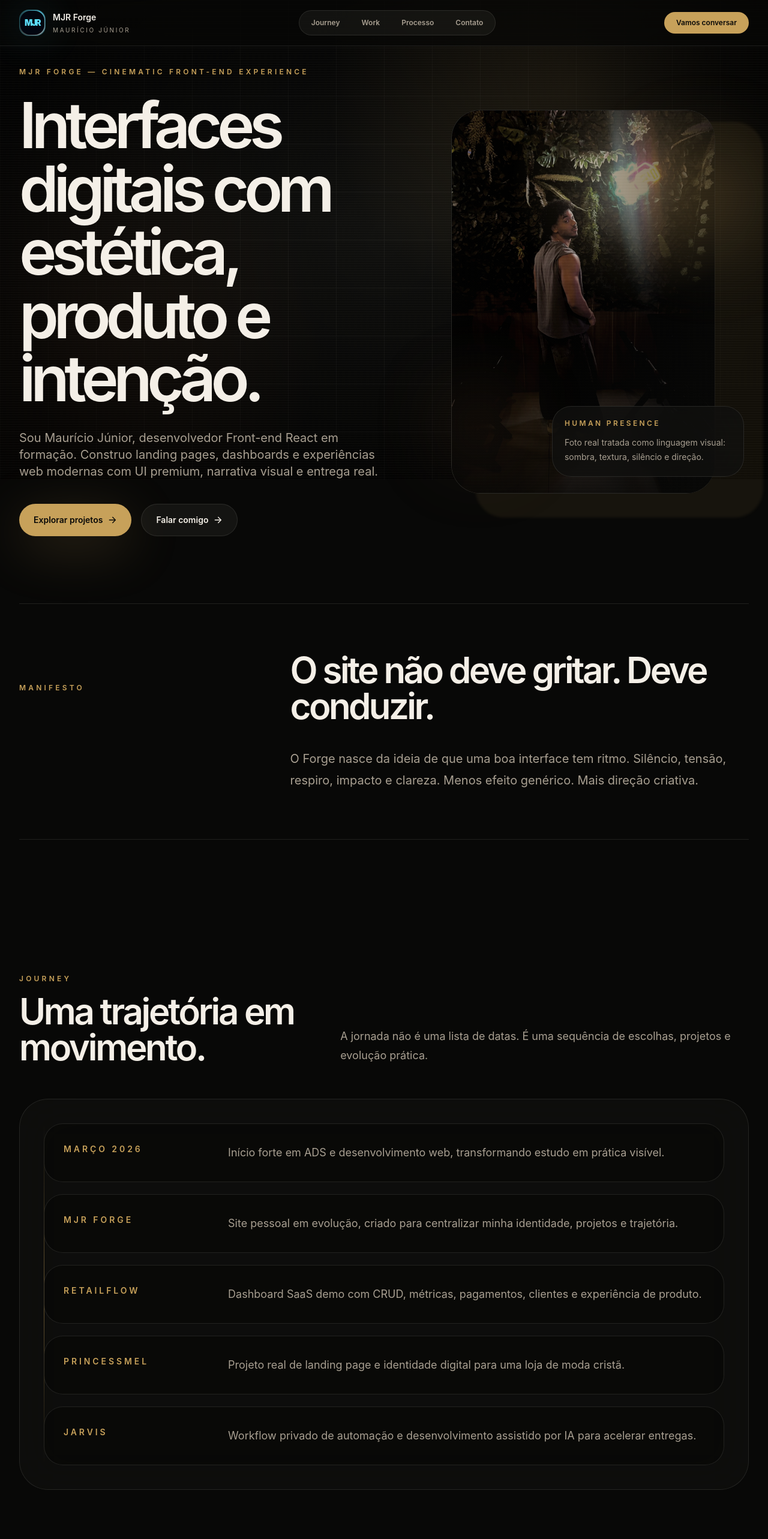
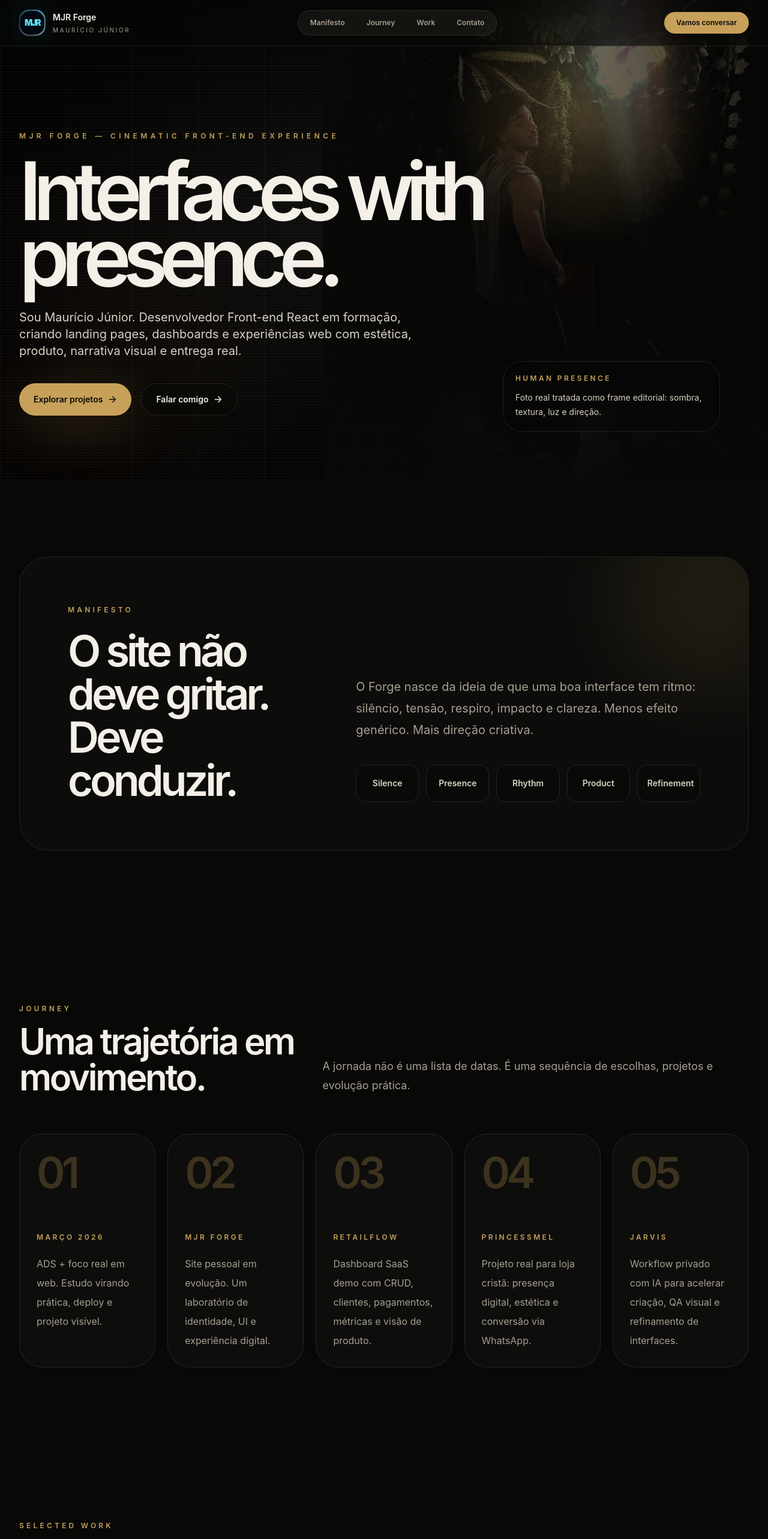
Before and after one commit to Juniorsilva-tech/mjr-forge-portfolio, a React (Vite) app: page / in a window 1280 px wide. Shown: the top 2566 px of the page at 60% size. Built offline with nearby package versions, Linux system fonts and the light colour scheme.

Commit message:
feat: reshape hero into cinematic experience

```diff
--- a/src/App.jsx
+++ b/src/App.jsx
@@ -14,18 +14,18 @@ const BRAND = {
 }
 
 const nav = [
+  ['Manifesto', '#manifesto'],
   ['Journey', '#journey'],
   ['Work', '#work'],
-  ['Processo', '#processo'],
   ['Contato', '#contato'],
 ]
 
 const milestones = [
-  ['Março 2026', 'Início forte em ADS e desenvolvimento web, transformando estudo em prática visível.'],
-  ['MJR Forge', 'Site pessoal em evolução, criado para centralizar minha identidade, projetos e trajetória.'],
-  ['RetailFlow', 'Dashboard SaaS demo com CRUD, métricas, pagamentos, clientes e experiência de produto.'],
-  ['Princessmel', 'Projeto real de landing page e identidade digital para uma loja de moda cristã.'],
-  ['Jarvis', 'Workflow privado de automação e desenvolvimento assistido por IA para acelerar entregas.'],
+  ['01', 'Março 2026', 'ADS + foco real em web. Estudo virando prática, deploy e projeto visível.'],
+  ['02', 'MJR Forge', 'Site pessoal em evolução. Um laboratório de identidade, UI e experiência digital.'],
+  ['03', 'RetailFlow', 'Dashboard SaaS demo com CRUD, clientes, pagamentos, métricas e visão de produto.'],
+  ['04', 'Princessmel', 'Projeto real para loja cristã: presença digital, estética e conversão via WhatsApp.'],
+  ['05', 'Jarvis', 'Workflow privado com IA para acelerar criação, QA visual e refinamento de interfaces.'],
 ]
 
 const projects = [
@@ -44,20 +44,14 @@ const projects = [
     repo: 'https://github.com/Juniorsilva-tech/retailflow-dashboard',
   },
   {
-    label: 'Personal System',
+    label: 'Private System',
     title: 'Jarvis Workflow',
     text: 'Sistema experimental privado para organizar, revisar e acelerar criação de interfaces e aplicações web com apoio de IA.',
     tags: ['Automation', 'QA Visual', 'AI Workflow', 'React UI'],
   },
 ]
 
-const process = [
-  ['Briefing', 'entender objetivo, público e sensação desejada'],
-  ['Direção', 'definir estética, ritmo, cores, tipografia e narrativa'],
-  ['Construção', 'transformar direção em React, componentes e layout responsivo'],
-  ['Refino', 'ajustar motion, espaçamento, contraste e experiência'],
-  ['Entrega', 'publicar, documentar e preparar evolução contínua'],
-]
+const principles = ['Silence', 'Presence', 'Rhythm', 'Product', 'Refinement']
 
 function Icon({ name, className = '' }) {
   const icons = {
@@ -80,7 +74,7 @@ function Button({ href, children, secondary = false }) {
       target={href?.startsWith('http') ? '_blank' : undefined}
       rel={href?.startsWith('http') ? 'noreferrer' : undefined}
       data-cursor="active"
-      className={`group inline-flex items-center justify-center gap-2 rounded-full px-6 py-4 text-sm font-semibold transition duration-300 ${secondary ? 'border border-[#f4efe7]/10 bg-[#f4efe7]/5 text-[#f4efe7] hover:border-[#c7a15a]/50 hover:bg-[#c7a15a]/10' : 'bg-[#c7a15a] text-[#080807] shadow-[0_20px_90px_rgba(199,161,90,.22)] hover:bg-[#f4efe7]'}`}
+      className={`group inline-flex items-center justify-center gap-2 rounded-full px-6 py-4 text-sm font-semibold transition duration-300 ${secondary ? 'border border-[#f4efe7]/10 bg-[#080807]/55 text-[#f4efe7] hover:border-[#c7a15a]/50 hover:bg-[#c7a15a]/10' : 'bg-[#c7a15a] text-[#080807] shadow-[0_20px_90px_rgba(199,161,90,.22)] hover:bg-[#f4efe7]'}`}
     >
       {children}
       <Icon name="arrow" className="h-4 w-4 transition group-hover:translate-x-1" />
@@ -91,9 +85,9 @@ function Button({ href, children, secondary = false }) {
 function Reveal({ children, delay = 0, className = '' }) {
   return (
     <motion.div
-      initial={{ opacity: 0, y: 30, filter: 'blur(8px)' }}
+      initial={{ opacity: 0, y: 34, filter: 'blur(10px)' }}
       whileInView={{ opacity: 1, y: 0, filter: 'blur(0px)' }}
-      viewport={{ once: true, margin: '-80px' }}
+      viewport={{ once: true, margin: '-90px' }}
       transition={{ duration: 0.9, delay, ease: [0.16, 1, 0.3, 1] }}
       className={className}
     >
@@ -102,24 +96,12 @@ function Reveal({ children, delay = 0, className = '' }) {
   )
 }
 
-function SectionTitle({ eyebrow, title, text }) {
-  return (
-    <Reveal className="mb-14 grid gap-8 lg:grid-cols-[0.85fr_1.15fr] lg:items-end">
-      <div>
-        <p className="mb-4 text-xs font-semibold uppercase tracking-[0.35em] text-[#c7a15a]">{eyebrow}</p>
-        <h2 className="max-w-4xl text-4xl font-semibold leading-[0.98] tracking-[-0.055em] text-[#f4efe7] md:text-6xl">{title}</h2>
-      </div>
-      {text && <p className="max-w-2xl text-lg leading-8 text-[#a89f91]">{text}</p>}
-    </Reveal>
-  )
-}
-
 function Header() {
   const [open, setOpen] = useState(false)
 
   return (
-    <header className="fixed left-0 right-0 top-0 z-50 border-b border-[#f4efe7]/10 bg-[#080807]/70 backdrop-blur-2xl">
-      <div className="mx-auto flex max-w-7xl items-center justify-between px-5 py-4 lg:px-8">
+    <header className="fixed left-0 right-0 top-0 z-50 border-b border-[#f4efe7]/10 bg-[#080807]/55 backdrop-blur-2xl">
+      <div className="mx-auto flex max-w-[1500px] items-center justify-between px-5 py-4 lg:px-8">
         <a href="#top" className="flex items-center gap-3" data-cursor="active">
           <BrandMark />
           <div>
@@ -161,47 +143,76 @@ function Header() {
 function Atmosphere() {
   return (
     <div className="pointer-events-none fixed inset-0 z-0 overflow-hidden bg-[#080807]">
-      <div className="absolute inset-0 bg-[radial-gradient(circle_at_74%_18%,rgba(199,161,90,.18),transparent_35%),radial-gradient(circle_at_10%_70%,rgba(155,94,50,.16),transparent_32%),linear-gradient(180deg,#080807_0%,#11110f_46%,#080807_100%)]" />
-      <div className="absolute inset-0 opacity-[0.06] [background-image:linear-gradient(rgba(244,239,231,.8)_1px,transparent_1px),linear-gradient(90deg,rgba(244,239,231,.8)_1px,transparent_1px)] [background-size:80px_80px]" />
-      <div className="absolute inset-0 bg-[radial-gradient(circle_at_center,transparent_0%,rgba(0,0,0,.72)_85%)]" />
-      <div className="absolute inset-0 opacity-[0.07] [background-image:repeating-linear-gradient(0deg,rgba(244,239,231,.35)_0px,rgba(244,239,231,.35)_1px,transparent_1px,transparent_4px)]" />
+      <div className="absolute inset-0 bg-[radial-gradient(circle_at_78%_20%,rgba(199,161,90,.20),transparent_34%),radial-gradient(circle_at_8%_82%,rgba(155,94,50,.18),transparent_30%),linear-gradient(180deg,#080807_0%,#11110f_45%,#080807_100%)]" />
+      <div className="absolute inset-0 bg-[radial-gradient(circle_at_center,transparent_0%,rgba(0,0,0,.78)_85%)]" />
+      <div className="absolute inset-0 opacity-[0.045] [background-image:linear-gradient(rgba(244,239,231,.9)_1px,transparent_1px),linear-gradient(90deg,rgba(244,239,231,.9)_1px,transparent_1px)] [background-size:110px_110px]" />
+      <div className="absolute inset-0 opacity-[0.08] [background-image:repeating-linear-gradient(0deg,rgba(244,239,231,.35)_0px,rgba(244,239,231,.35)_1px,transparent_1px,transparent_5px)]" />
     </div>
   )
 }
 
-function HumanPresence() {
+function HeroPortrait() {
   return (
     <motion.div
-      initial={{ opacity: 0, scale: 0.94, y: 24 }}
-      animate={{ opacity: 1, scale: 1, y: 0 }}
-      transition={{ duration: 1.1, delay: 0.25, ease: [0.16, 1, 0.3, 1] }}
-      className="relative hidden min-h-[680px] items-center justify-center lg:flex"
+      initial={{ opacity: 0, scale: 1.04, x: 80 }}
+      animate={{ opacity: 1, scale: 1, x: 0 }}
+      transition={{ duration: 1.2, delay: 0.25, ease: [0.16, 1, 0.3, 1] }}
+      className="pointer-events-none absolute inset-y-0 right-0 hidden w-[58vw] overflow-hidden lg:block"
     >
-      <div className="absolute -right-6 top-10 h-[660px] w-[480px] rounded-[3rem] bg-[#c7a15a]/[0.08] blur-[2px]" />
-      <motion.div
-        initial={{ clipPath: 'inset(14% 0% 18% 0% round 3rem)' }}
-        animate={{ clipPath: 'inset(0% 0% 0% 0% round 3rem)' }}
-        transition={{ duration: 1.4, delay: 0.35, ease: [0.16, 1, 0.3, 1] }}
-        className="relative h-[640px] w-[440px] overflow-hidden rounded-[3rem] border border-[#f4efe7]/10 bg-[#11110f] shadow-[0_40px_160px_rgba(0,0,0,.65)]"
-      >
+      <div className="absolute inset-0 bg-[#080807]" />
       <img
         src="/forge-portrait.jpg"
         alt="Maurício Júnior em composição cinematográfica"
-          className="h-full w-full object-cover object-[52%_42%] saturate-[.78] contrast-[1.08] brightness-[.74] sepia-[.12]"
+        className="absolute inset-0 h-full w-full object-cover object-[48%_42%] opacity-80 saturate-[.72] contrast-[1.12] brightness-[.68] sepia-[.16]"
         onError={(event) => {
           event.currentTarget.style.display = 'none'
         }}
       />
-        <div className="absolute inset-0 bg-[radial-gradient(circle_at_70%_18%,rgba(199,161,90,.22),transparent_34%),linear-gradient(90deg,rgba(8,8,7,.24),transparent_42%,rgba(8,8,7,.72)),linear-gradient(180deg,transparent_45%,rgba(8,8,7,.86))]" />
-        <div className="absolute inset-0 mix-blend-soft-light opacity-25 [background-image:repeating-linear-gradient(0deg,rgba(244,239,231,.35)_0px,rgba(244,239,231,.35)_1px,transparent_1px,transparent_5px)]" />
-      </motion.div>
-      <div className="absolute -right-4 top-20 h-44 w-44 rounded-full bg-[#c7a15a]/20 blur-3xl" />
-      <div className="absolute bottom-20 left-12 h-28 w-28 rounded-full bg-[#9b5e32]/20 blur-3xl" />
-      <div className="absolute bottom-12 right-2 max-w-xs rounded-[2rem] border border-[#f4efe7]/10 bg-[#11110f]/75 p-5 backdrop-blur-2xl">
+      <div className="absolute inset-0 bg-[linear-gradient(90deg,#080807_0%,rgba(8,8,7,.82)_18%,rgba(8,8,7,.20)_52%,rgba(8,8,7,.65)_100%)]" />
+      <div className="absolute inset-0 bg-[radial-gradient(circle_at_58%_24%,rgba(199,161,90,.28),transparent_30%),linear-gradient(180deg,rgba(8,8,7,.12),rgba(8,8,7,.92))]" />
+      <div className="absolute bottom-20 right-20 rounded-[2rem] border border-[#f4efe7]/10 bg-[#080807]/45 p-5 backdrop-blur-xl">
         <p className="text-xs font-semibold uppercase tracking-[0.28em] text-[#c7a15a]">Human Presence</p>
-        <p className="mt-3 text-sm leading-6 text-[#a89f91]">Foto real tratada como linguagem visual: sombra, textura, silêncio e direção.</p>
+        <p className="mt-3 max-w-xs text-sm leading-6 text-[#d8d0c3]">Foto real tratada como frame editorial: sombra, textura, luz e direção.</p>
       </div>
     </motion.div>
+  )
+}
+
+function SectionTitle({ eyebrow, title, text }) {
+  return (
+    <Reveal className="mb-16 grid gap-8 lg:grid-cols-[0.8fr_1.2fr] lg:items-end">
+      <div>
+        <p className="mb-4 text-xs font-semibold uppercase tracking-[0.35em] text-[#c7a15a]">{eyebrow}</p>
+        <h2 className="max-w-4xl text-4xl font-semibold leading-[0.98] tracking-[-0.055em] text-[#f4efe7] md:text-6xl">{title}</h2>
+      </div>
+      {text && <p className="max-w-2xl text-lg leading-8 text-[#a89f91]">{text}</p>}
+    </Reveal>
+  )
+}
+
+function Manifesto() {
+  return (
+    <section id="manifesto" className="relative z-10 mx-auto max-w-[1500px] px-5 py-32 lg:px-8">
+      <Reveal>
+        <div className="relative overflow-hidden rounded-[3rem] border border-[#f4efe7]/10 bg-[#11110f]/55 p-8 backdrop-blur-2xl md:p-14 lg:p-20">
+          <div className="absolute -right-24 -top-24 h-80 w-80 rounded-full bg-[#c7a15a]/10 blur-3xl" />
+          <div className="grid gap-14 lg:grid-cols-[.85fr_1.15fr] lg:items-end">
+            <div>
+              <p className="mb-6 text-xs font-semibold uppercase tracking-[0.35em] text-[#c7a15a]">Manifesto</p>
+              <h2 className="text-5xl font-semibold leading-[.95] tracking-[-0.07em] text-[#f4efe7] md:text-7xl">O site não deve gritar. Deve conduzir.</h2>
+            </div>
+            <div>
+              <p className="text-xl leading-9 text-[#a89f91]">O Forge nasce da ideia de que uma boa interface tem ritmo: silêncio, tensão, respiro, impacto e clareza. Menos efeito genérico. Mais direção criativa.</p>
+              <div className="mt-10 grid grid-cols-2 gap-3 sm:grid-cols-5">
+                {principles.map((item) => (
+                  <div key={item} className="rounded-2xl border border-[#f4efe7]/10 bg-[#080807]/55 px-4 py-5 text-center text-sm font-semibold text-[#d8d0c3]">{item}</div>
+                ))}
+              </div>
+            </div>
+          </div>
+        </div>
+      </Reveal>
+    </section>
   )
 }
 
@@ -218,75 +229,54 @@ export default function App() {
       <GravityCursor />
       <Header />
 
-      <section ref={hero} className="relative z-10 flex min-h-screen items-center px-5 pt-28 lg:px-8">
-        <motion.div style={{ y, opacity, scale }} className="mx-auto grid w-full max-w-7xl gap-16 lg:grid-cols-[1.04fr_.96fr] lg:items-center">
-          <div>
-            <motion.p initial={{ opacity: 0, y: 18 }} animate={{ opacity: 1, y: 0 }} transition={{ duration: 0.8 }} className="mb-7 text-xs font-semibold uppercase tracking-[0.35em] text-[#c7a15a]">
+      <section ref={hero} className="relative z-10 min-h-screen overflow-hidden px-5 pt-28 lg:px-8">
+        <HeroPortrait />
+        <motion.div style={{ y, opacity, scale }} className="relative z-10 mx-auto flex min-h-[calc(100vh-7rem)] max-w-[1500px] items-center">
+          <div className="max-w-[880px] py-24">
+            <motion.p initial={{ opacity: 0, y: 18 }} animate={{ opacity: 1, y: 0 }} transition={{ duration: 0.8 }} className="mb-7 text-xs font-semibold uppercase tracking-[0.45em] text-[#c7a15a]">
               MJR Forge — Cinematic Front-end Experience
             </motion.p>
-
-            <motion.h1 initial={{ opacity: 0, y: 32 }} animate={{ opacity: 1, y: 0 }} transition={{ duration: 0.95, delay: 0.08 }} className="max-w-5xl text-5xl font-semibold leading-[0.88] tracking-[-0.08em] text-[#f4efe7] md:text-7xl lg:text-[6.6rem]">
-              Interfaces digitais com estética, produto e intenção.
+            <motion.h1 initial={{ opacity: 0, y: 34 }} animate={{ opacity: 1, y: 0 }} transition={{ duration: 1, delay: 0.08 }} className="text-[14vw] font-semibold leading-[.82] tracking-[-.10em] text-[#f4efe7] sm:text-[6.7rem] lg:text-[8.4rem]">
+              Interfaces with presence.
             </motion.h1>
-
-            <motion.p initial={{ opacity: 0, y: 26 }} animate={{ opacity: 1, y: 0 }} transition={{ duration: 0.95, delay: 0.18 }} className="mt-8 max-w-2xl text-lg leading-9 text-[#a89f91] md:text-xl">
-              Sou Maurício Júnior, desenvolvedor Front-end React em formação. Construo landing pages, dashboards e experiências web modernas com UI premium, narrativa visual e entrega real.
+            <motion.p initial={{ opacity: 0, y: 26 }} animate={{ opacity: 1, y: 0 }} transition={{ duration: 0.95, delay: 0.18 }} className="mt-8 max-w-2xl text-lg leading-9 text-[#d8d0c3] md:text-xl">
+              Sou Maurício Júnior. Desenvolvedor Front-end React em formação, criando landing pages, dashboards e experiências web com estética, produto, narrativa visual e entrega real.
             </motion.p>
-
             <motion.div initial={{ opacity: 0, y: 26 }} animate={{ opacity: 1, y: 0 }} transition={{ duration: 0.95, delay: 0.28 }} className="mt-10 flex flex-col gap-4 sm:flex-row">
               <Button href="#work">Explorar projetos</Button>
               <Button href={BRAND.whatsapp} secondary>Falar comigo</Button>
             </motion.div>
           </div>
-
-          <HumanPresence />
         </motion.div>
       </section>
 
-      <section id="manifesto" className="relative z-10 mx-auto max-w-7xl px-5 py-28 lg:px-8">
-        <Reveal>
-          <div className="grid gap-10 border-y border-[#f4efe7]/10 py-20 lg:grid-cols-[.7fr_1.3fr] lg:items-center">
-            <p className="text-xs font-semibold uppercase tracking-[0.35em] text-[#c7a15a]">Manifesto</p>
-            <h2 className="text-4xl font-semibold leading-[1.02] tracking-[-0.06em] text-[#f4efe7] md:text-6xl">
-              O site não deve gritar. Deve conduzir.
-            </h2>
-            <div />
-            <p className="max-w-3xl text-xl leading-9 text-[#a89f91]">
-              O Forge nasce da ideia de que uma boa interface tem ritmo. Silêncio, tensão, respiro, impacto e clareza. Menos efeito genérico. Mais direção criativa.
-            </p>
-          </div>
-        </Reveal>
-      </section>
+      <Manifesto />
 
-      <section id="journey" className="relative z-10 mx-auto max-w-7xl px-5 py-28 lg:px-8">
+      <section id="journey" className="relative z-10 mx-auto max-w-[1500px] px-5 py-32 lg:px-8">
         <SectionTitle eyebrow="Journey" title="Uma trajetória em movimento." text="A jornada não é uma lista de datas. É uma sequência de escolhas, projetos e evolução prática." />
-        <div className="relative overflow-hidden rounded-[3rem] border border-[#f4efe7]/10 bg-[#11110f]/70 p-6 backdrop-blur-2xl md:p-10">
-          <div className="absolute left-10 top-10 bottom-10 hidden w-px bg-gradient-to-b from-transparent via-[#c7a15a]/50 to-transparent md:block" />
-          <div className="grid gap-5">
-            {milestones.map(([time, text], index) => (
-              <Reveal key={time} delay={index * 0.06}>
-                <div className="grid gap-5 rounded-[2rem] border border-[#f4efe7]/10 bg-[#080807]/55 p-6 md:grid-cols-[0.32fr_1fr] md:p-8">
-                  <div>
-                    <p className="text-sm font-semibold uppercase tracking-[0.28em] text-[#c7a15a]">{time}</p>
-                  </div>
-                  <p className="text-lg leading-8 text-[#a89f91]">{text}</p>
+        <div className="grid gap-5 lg:grid-cols-5">
+          {milestones.map(([number, time, text], index) => (
+            <Reveal key={time} delay={index * 0.07}>
+              <div className="group h-full min-h-[360px] rounded-[2.4rem] border border-[#f4efe7]/10 bg-[#11110f]/65 p-7 backdrop-blur-xl transition duration-500 hover:-translate-y-2 hover:border-[#c7a15a]/40 hover:bg-[#171612]/85">
+                <p className="text-7xl font-semibold tracking-[-.08em] text-[#c7a15a]/25">{number}</p>
+                <p className="mt-16 text-xs font-semibold uppercase tracking-[.28em] text-[#c7a15a]">{time}</p>
+                <p className="mt-5 text-base leading-8 text-[#a89f91]">{text}</p>
               </div>
             </Reveal>
           ))}
         </div>
-        </div>
       </section>
 
-      <section id="work" className="relative z-10 mx-auto max-w-7xl px-5 py-28 lg:px-8">
-        <SectionTitle eyebrow="Selected Work" title="Projetos apresentados como peças editoriais." text="Cada projeto precisa explicar contexto, intenção e resultado — não apenas mostrar uma tela bonita." />
+      <section id="work" className="relative z-10 mx-auto max-w-[1500px] px-5 py-32 lg:px-8">
+        <SectionTitle eyebrow="Selected Work" title="Projetos como peças editoriais." text="Cada projeto precisa explicar contexto, intenção e resultado — não apenas mostrar uma tela bonita." />
         <div className="grid gap-6">
           {projects.map((project, index) => (
             <Reveal key={project.title} delay={index * 0.08}>
-              <motion.article whileHover={{ y: -6 }} data-cursor="active" className="overflow-hidden rounded-[2.6rem] border border-[#f4efe7]/10 bg-[#11110f]/70 p-4 shadow-[0_40px_140px_rgba(0,0,0,.45)] backdrop-blur-2xl">
-                <div className="grid gap-8 rounded-[2.2rem] bg-gradient-to-br from-[#f4efe7]/[0.045] via-transparent to-[#c7a15a]/[0.06] p-6 md:p-8 lg:grid-cols-[0.65fr_0.9fr_0.75fr] lg:items-center">
+              <motion.article whileHover={{ y: -6 }} data-cursor="active" className="overflow-hidden rounded-[2.8rem] border border-[#f4efe7]/10 bg-[#11110f]/70 p-4 shadow-[0_40px_140px_rgba(0,0,0,.45)] backdrop-blur-2xl">
+                <div className="grid gap-8 rounded-[2.4rem] bg-gradient-to-br from-[#f4efe7]/[0.045] via-transparent to-[#c7a15a]/[0.06] p-7 md:p-10 lg:grid-cols-[0.7fr_0.95fr_0.7fr] lg:items-center">
                   <div>
                     <p className="text-xs font-semibold uppercase tracking-[0.32em] text-[#c7a15a]">{project.label}</p>
-                    <h3 className="mt-4 text-4xl font-semibold tracking-[-0.055em] text-[#f4efe7] md:text-5xl">{project.title}</h3>
+                    <h3 className="mt-4 text-5xl font-semibold tracking-[-0.06em] text-[#f4efe7] md:text-6xl">{project.title}</h3>
                   </div>
                   <div>
                     <p className="text-lg leading-8 text-[#a89f91]">{project.text}</p>
@@ -308,22 +298,24 @@ export default function App() {
         </div>
       </section>
 
-      <section id="processo" className="relative z-10 mx-auto max-w-7xl px-5 py-28 lg:px-8">
-        <SectionTitle eyebrow="Processo" title="Do briefing ao refinamento." text="O diferencial não está só em codar. Está em transformar intenção em experiência utilizável, bonita e clara." />
-        <div className="grid gap-4 md:grid-cols-5">
-          {process.map(([title, text], index) => (
-            <Reveal key={title} delay={index * 0.06}>
-              <div className="h-full rounded-[2rem] border border-[#f4efe7]/10 bg-[#11110f]/65 p-6 backdrop-blur-xl">
+      <section id="processo" className="relative z-10 mx-auto max-w-[1500px] px-5 py-32 lg:px-8">
+        <Reveal>
+          <div className="rounded-[3rem] border border-[#f4efe7]/10 bg-[#11110f]/60 p-8 backdrop-blur-2xl md:p-14 lg:p-20">
+            <p className="mb-6 text-xs font-semibold uppercase tracking-[0.35em] text-[#c7a15a]">Processo</p>
+            <h2 className="max-w-5xl text-5xl font-semibold leading-[.95] tracking-[-.07em] text-[#f4efe7] md:text-7xl">Do briefing ao refinamento.</h2>
+            <div className="mt-16 grid gap-4 md:grid-cols-5">
+              {['Briefing', 'Direção', 'Build', 'Refino', 'Deploy'].map((item, index) => (
+                <div key={item} className="rounded-[2rem] border border-[#f4efe7]/10 bg-[#080807]/50 p-6">
                   <p className="mb-10 text-sm font-semibold text-[#c7a15a]">0{index + 1}</p>
-                <h3 className="text-2xl font-semibold tracking-[-0.04em] text-[#f4efe7]">{title}</h3>
-                <p className="mt-4 text-sm leading-7 text-[#a89f91]">{text}</p>
+                  <h3 className="text-2xl font-semibold tracking-[-0.04em] text-[#f4efe7]">{item}</h3>
+                </div>
+              ))}
+            </div>
           </div>
         </Reveal>
-          ))}
-        </div>
       </section>
 
-      <section id="contato" className="relative z-10 mx-auto max-w-6xl px-5 py-28 text-center lg:px-8">
+      <section id="contato" className="relative z-10 mx-auto max-w-6xl px-5 py-32 text-center lg:px-8">
         <Reveal>
           <div className="relative overflow-hidden rounded-[3rem] border border-[#f4efe7]/10 bg-[#11110f]/70 p-8 backdrop-blur-2xl md:p-16">
             <div className="absolute inset-x-0 top-0 h-px bg-gradient-to-r from-transparent via-[#c7a15a] to-transparent" />
@@ -331,11 +323,6 @@ export default function App() {
             <p className="text-xs font-semibold uppercase tracking-[0.35em] text-[#c7a15a]">Final Scene</p>
             <h2 className="mx-auto mt-6 max-w-4xl text-4xl font-semibold tracking-[-0.06em] text-[#f4efe7] md:text-6xl">Vamos construir algo memorável.</h2>
             <p className="mx-auto mt-6 max-w-2xl text-lg leading-8 text-[#a89f91]">Aberto para estágio Front-end React, freelas de landing pages, dashboards e experiências digitais premium.</p>
-            <div className="mt-8 flex flex-col items-center justify-center gap-3 text-sm font-semibold text-[#d8d0c3] sm:flex-row">
-              <span>{BRAND.email}</span>
-              <span className="hidden text-[#f4efe7]/20 sm:inline">•</span>
-              <span>{BRAND.phone}</span>
-            </div>
             <div className="mt-10 flex flex-col justify-center gap-4 sm:flex-row">
               <Button href={BRAND.whatsapp}>WhatsApp</Button>
               <Button href={`mailto:${BRAND.email}`} secondary>E-mail</Button>
@@ -346,7 +333,7 @@ export default function App() {
       </section>
 
       <footer className="relative z-10 border-t border-[#f4efe7]/10 px-5 py-8 lg:px-8">
-        <div className="mx-auto flex max-w-7xl flex-col gap-4 text-sm text-[#766f65] md:flex-row md:items-center md:justify-between">
+        <div className="mx-auto flex max-w-[1500px] flex-col gap-4 text-sm text-[#766f65] md:flex-row md:items-center md:justify-between">
           <p>© 2026 {BRAND.signature} — {BRAND.name}</p>
           <p>React • UI premium • experiências digitais com intenção</p>
         </div>
```
Lines whose indentation alone changed are shown as unchanged.
